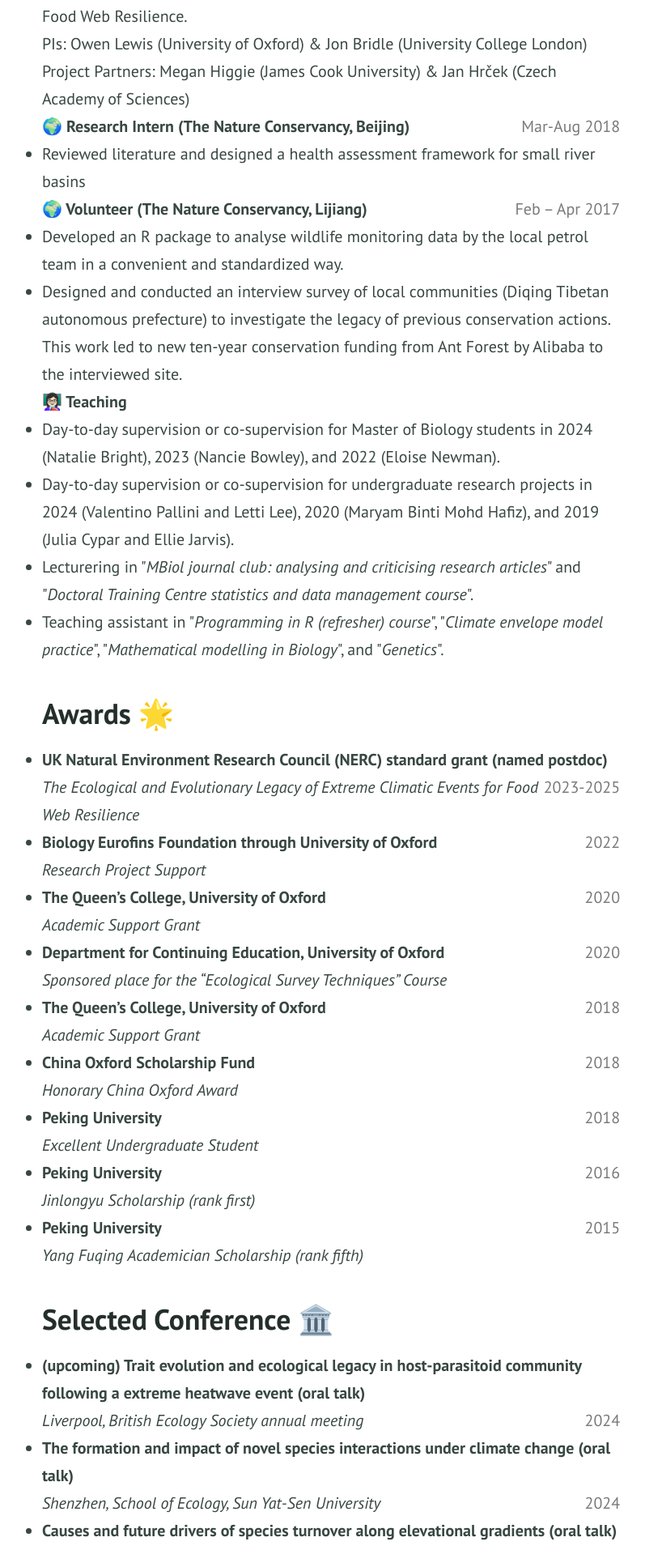
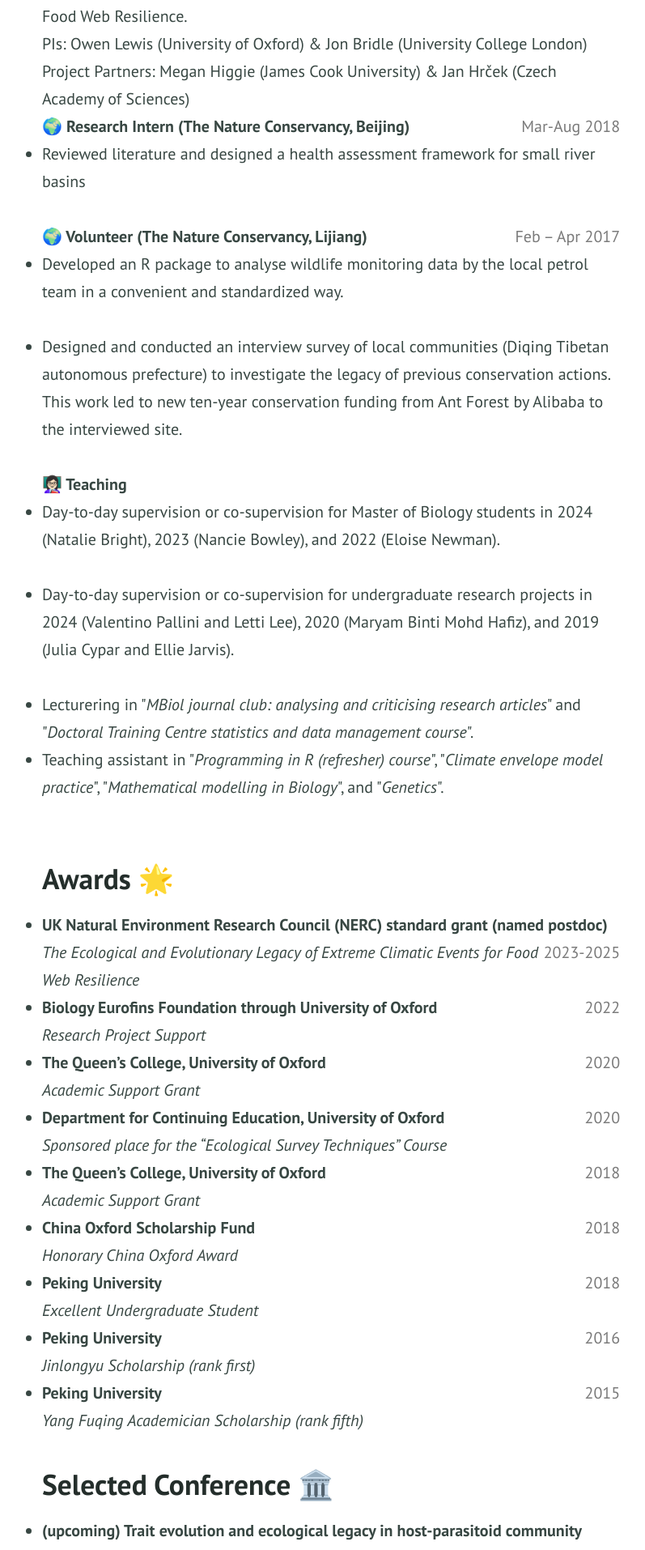
Before and after one commit to Jinlinc/jinlinc.github.io, a Jekyll site: the page built from resume.md, in a window 1280 px wide. Shown: the part 790-2704 px from the top of the page at 81% size, without its empty margins (231-1028 px from the left). Built offline with Jekyll 4.4.1, drawn with Linux system fonts in a browser that asks for light colours.

```diff
--- a/resume.md
+++ b/resume.md
@@ -88,18 +88,17 @@ Download pdf version of my CV [{% include icon.html id="pdf" title="pdf" %}here]
 
 <b>🌍 Research Intern (The Nature Conservancy, Beijing)</b>
 <span style="float:right; color:#7a7a7a;">Mar-Aug 2018</span><br>
-    <li>Reviewed literature and designed a health assessment framework for small river basins <br></li>
+    <li>Reviewed literature and designed a health assessment framework for small river basins </li><br>
 
 <b>🌍 Volunteer (The Nature Conservancy, Lijiang)</b>
 <span style="float:right; color:#7a7a7a;">Feb – Apr 2017</span><br>
-    <li>Developed an R package to analyse wildlife monitoring data by the local petrol team in a convenient and standardized way. <br></li>
-    <li>Designed and conducted an interview survey of local communities (Diqing Tibetan autonomous prefecture) to investigate the legacy of previous conservation actions. This work led to new ten-year conservation funding from Ant Forest by Alibaba to the interviewed site. <br></li>
-
+    <li>Developed an R package to analyse wildlife monitoring data by the local petrol team in a convenient and standardized way. </li><br>
+    <li>Designed and conducted an interview survey of local communities (Diqing Tibetan autonomous prefecture) to investigate the legacy of previous conservation actions. This work led to new ten-year conservation funding from Ant Forest by Alibaba to the interviewed site. </li><br>
 <b>👩🏻‍🏫 Teaching</b><br>
-    <li>Day-to-day supervision or co-supervision for Master of Biology students in 2024 (Natalie Bright), 2023 (Nancie Bowley), and 2022 (Eloise Newman).<br></li>
-    <li>Day-to-day supervision or co-supervision for undergraduate research projects in 2024 (Valentino Pallini and Letti Lee), 2020 (Maryam Binti Mohd Hafiz), and 2019 (Julia Cypar and Ellie Jarvis).<br></li>
+    <li>Day-to-day supervision or co-supervision for Master of Biology students in 2024 (Natalie Bright), 2023 (Nancie Bowley), and 2022 (Eloise Newman).</li><br>
+    <li>Day-to-day supervision or co-supervision for undergraduate research projects in 2024 (Valentino Pallini and Letti Lee), 2020 (Maryam Binti Mohd Hafiz), and 2019 (Julia Cypar and Ellie Jarvis).</li><br>
     <li>Lecturering in "<i>MBiol journal club: analysing and criticising research articles</i>" and "<i>Doctoral Training Centre statistics and data management course</i>". <br></li>
-    <li>Teaching assistant in "<i>Programming in R (refresher) course</i>", "<i>Climate envelope model practice</i>", "<i>Mathematical modelling in Biology</i>", and "<i>Genetics</i>". <br></li>
+    <li>Teaching assistant in "<i>Programming in R (refresher) course</i>", "<i>Climate envelope model practice</i>", "<i>Mathematical modelling in Biology</i>", and "<i>Genetics</i>".</li><br>
 
 </ul>
 
```
